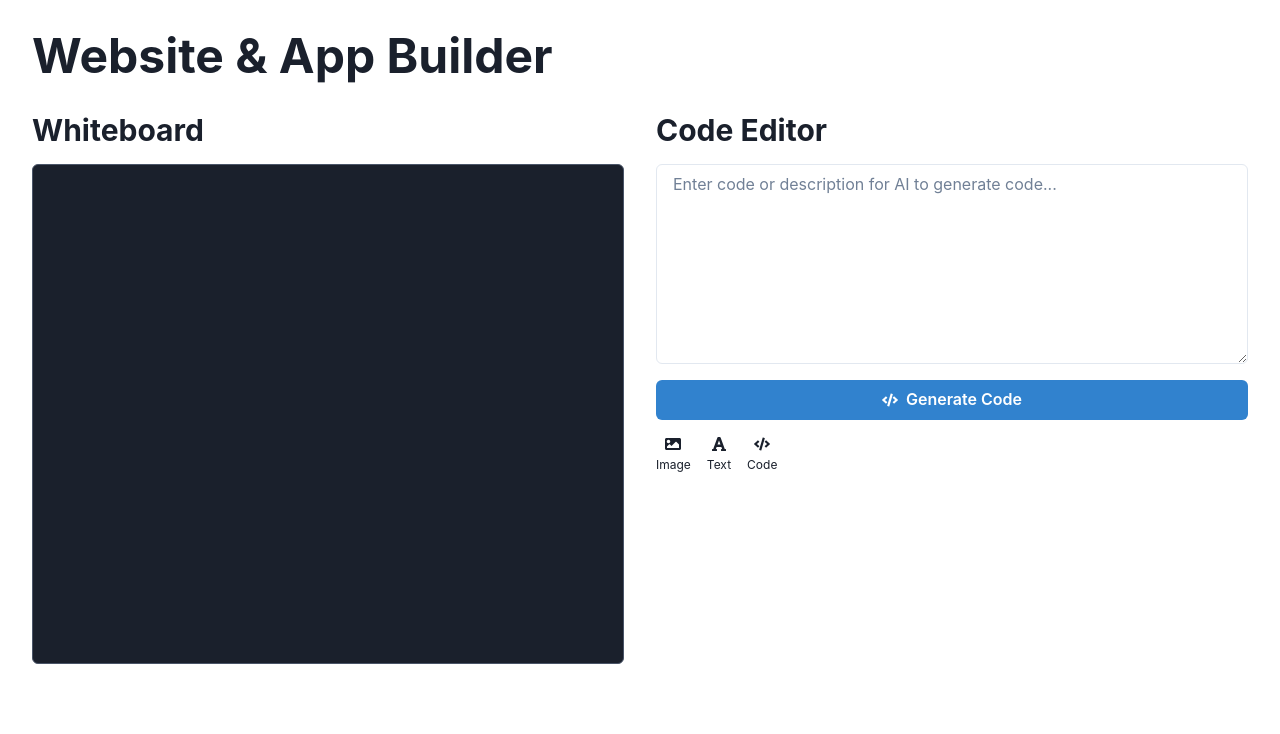
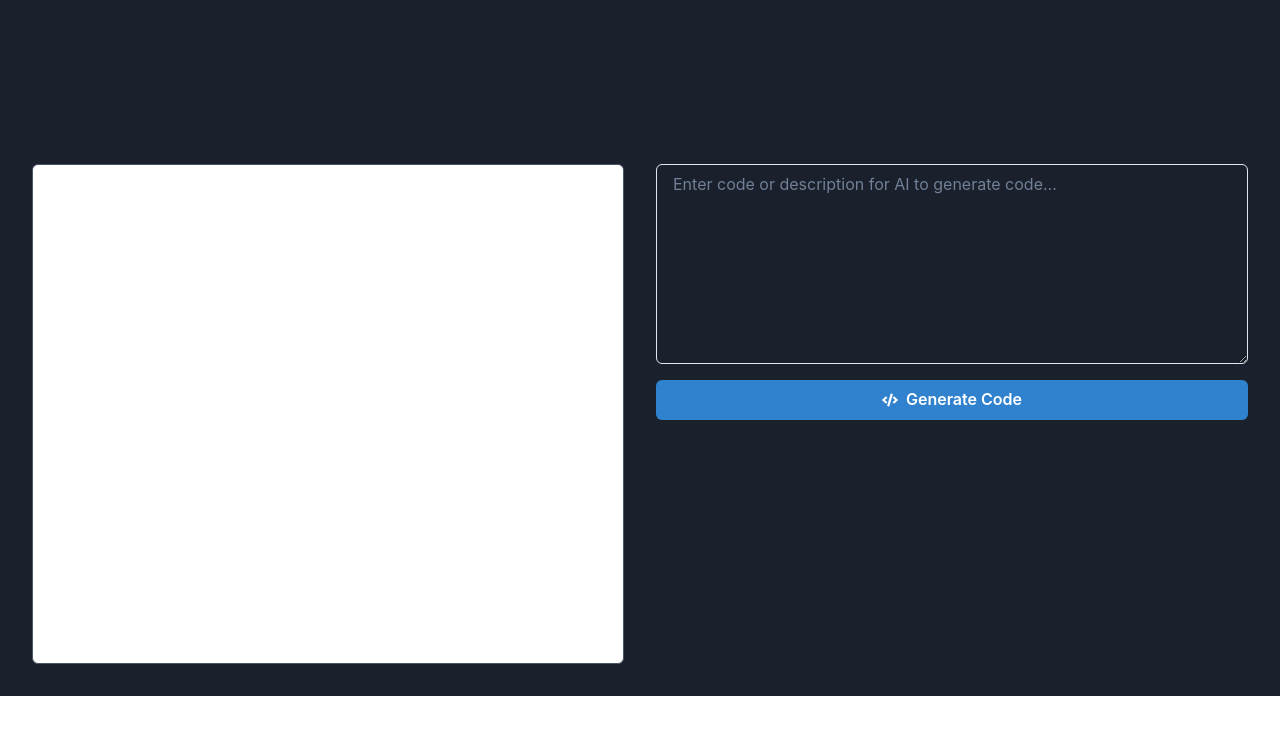
Before and after one commit to GPT-Engineer-App/code-genie-builder, a React (Vite) app: page / in a window 1280 px wide. Shown: the top 734 px of the page. Built offline with nearby package versions, Linux system fonts and the light colour scheme.

Commit message:
Updated the page background to dark and the whiteboard background to white.
Prompt: reverse that and give the page a dark background and leave the whiteboard white

```diff
--- a/src/pages/Index.jsx
+++ b/src/pages/Index.jsx
@@ -38,14 +38,14 @@ const Index = () => {
   };
 
   return (
-    <Box p={8}>
+    <Box p={8} bg="bg.dark">
       <Heading as="h1" size="2xl" mb={8}>
         Website & App Builder
       </Heading>
       <HStack spacing={8} alignItems="flex-start">
         <VStack w="50%" spacing={4} alignItems="stretch">
           <Heading size="lg">Whiteboard</Heading>
-          <Box bg="bg.dark" borderWidth={1} borderColor="gray.600" rounded="md" h="500px" p={4} onDrop={handleDrop} onDragOver={(event) => event.preventDefault()}>
+          <Box bg="white" borderWidth={1} borderColor="gray.600" rounded="md" h="500px" p={4} onDrop={handleDrop} onDragOver={(event) => event.preventDefault()}>
             {elements.map((element, index) => (
               <Box key={index} position="absolute" left={`${element.x}px`} top={`${element.y}px`}>
                 {element.type === "image" && <Image borderWidth={1} borderColor="gray.600" src="https://images.unsplash.com/photo-1655148999626-56ce0c641069?crop=entropy&cs=tinysrgb&fit=max&fm=jpg&ixid=M3w1MDcxMzJ8MHwxfHNlYXJjaHwxfHxwbGFjZWhvbGRlciUyMGltYWdlfGVufDB8fHx8MTcxMjQwODMyM3ww&ixlib=rb-4.0.3&q=80&w=1080" w="100px" />}
```
